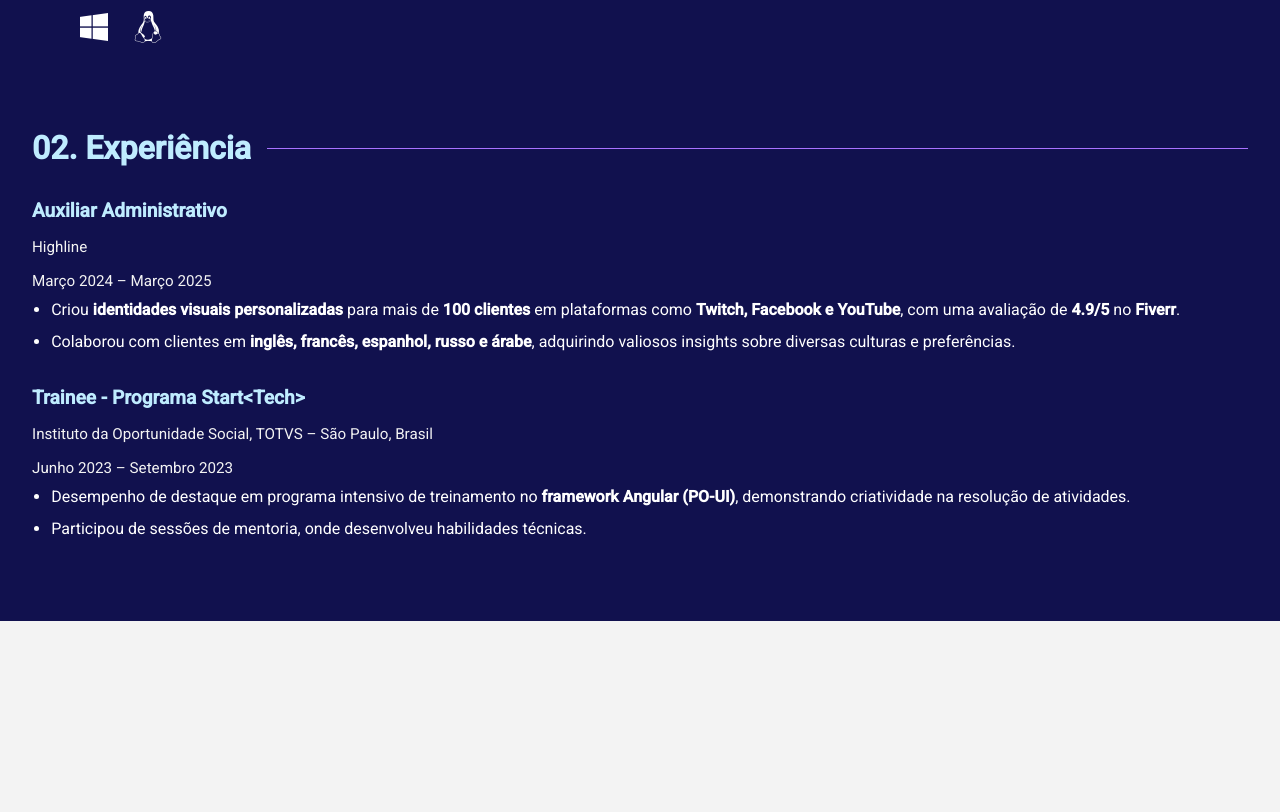
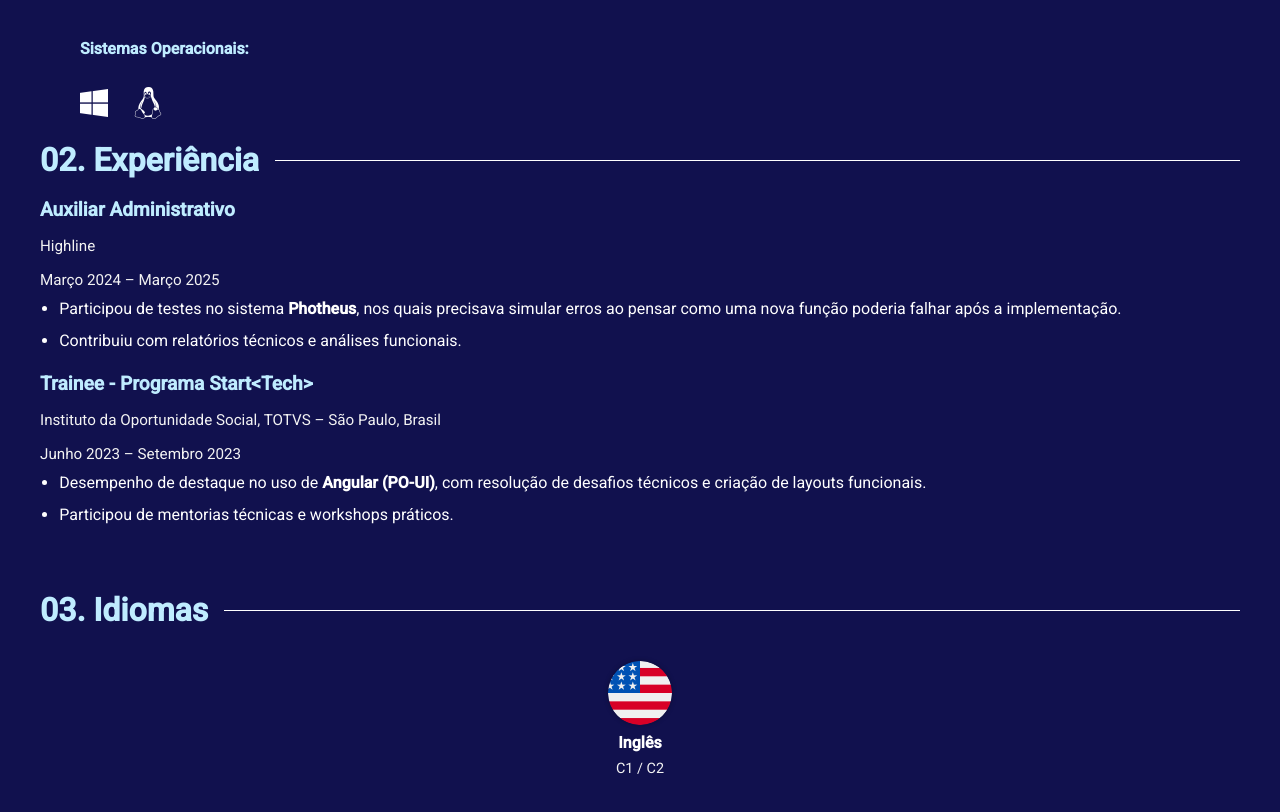
Before and after one commit to IamEduardok/portifolio, an Angular app: page /sobre in a window 1280 px wide. Shown: the part 860-1672 px from the top of the page. Before the commit the page ends 1481 px from the top, so only its background shows below. Built offline with nearby package versions, Linux system fonts and the light colour scheme.

Commit message:
Pagina "Sobre" finalizada

```diff
--- a/src/app/home/home.component.html
+++ b/src/app/home/home.component.html
@@ -33,12 +33,12 @@
           <div class="line"></div>
         </h1>
         <p class="about-description">
-          Olá, eu sou o Eduardo, também conhecido como IamEduardo!<br /><br />
-          Sou uma pessoa criativa, empática, com um toque non-sense e apaixonada por desenvolver experiências digitais.
-          Desenvolvo projetos do zero, percorrendo todas as etapas do desenvolvimento, utilizando recursos modernos e
-          amigáveis para os usuários.<br /><br />
+          Olá, eu sou o Eduardo, mas pode me chamar de Edu!<br /><br />
+          Sou um desenvolvedor Full Stack com foco em Front-end, movido por criatividade. Transformo ideias em produtos digitais funcionais, desde a concepção até a entrega, sempre priorizando a experiência do usuário.<br /><br />
           Atuo como desenvolvedor Full Stack, com expertise em Front-end. Minhas habilidades incluem a implementação de
-          layouts responsivos e acessíveis, a criação de APIs eficientes e a modelagem de bancos de dados.
+          layouts responsivos e acessíveis, a criação de APIs eficientes e a modelagem de bancos de dados.<br /><br />
+          Minha abordagem combina tecnologia moderna e design intuitivo, criando interfaces responsivas, acessíveis e visualmente atraentes. No back-end, desenvolvo APIs eficientes e estruturo bancos de dados para garantir performance e escalabilidade.
+          Além do código, acredito que tecnologia deve ser humana – por isso, valorizo a empatia, a colaboração e soluções que realmente façam a diferença.
         </p>
 
         <h2>Desenvolvedor com habilidades diversas/</h2>
--- a/src/app/sobre/sobre.component.html
+++ b/src/app/sobre/sobre.component.html
@@ -8,13 +8,17 @@
           <div class="line"></div>
         </h1>
         <p class="about-description">
-          Olá, eu sou o Eduardo, também conhecido como IamEduardo!<br /><br />
-          Sou uma pessoa criativa, empática, com um toque non-sense e apaixonada por desenvolver experiências digitais.
-          Desenvolvo projetos do zero, percorrendo todas as etapas do desenvolvimento, utilizando recursos modernos e
-          amigáveis para os usuários.<br /><br />
+          Olá, eu sou o Eduardo, mas pode me chamar de Edu!<br /><br />
+          Sou um desenvolvedor Full Stack com foco em Front-end, movido por criatividade. Transformo ideias em produtos digitais funcionais, desde a concepção até a entrega, sempre priorizando a experiência do usuário.<br /><br />
           Atuo como desenvolvedor Full Stack, com expertise em Front-end. Minhas habilidades incluem a implementação de
-          layouts responsivos e acessíveis, a criação de APIs eficientes e a modelagem de bancos de dados.
+          layouts responsivos e acessíveis, a criação de APIs eficientes e a modelagem de bancos de dados.<br /><br />
+          Minha abordagem combina tecnologia moderna e design intuitivo, criando interfaces responsivas, acessíveis e visualmente atraentes. No back-end, desenvolvo APIs eficientes e estruturo bancos de dados para garantir performance e escalabilidade.
+          Além do código, acredito que tecnologia deve ser humana – por isso, valorizo a empatia, a colaboração e soluções que realmente façam a diferença.
         </p>
+
+
+
+
 
         <h2>Desenvolvedor com habilidades diversas/</h2>
 
@@ -128,33 +132,49 @@
 
 
 
-      <!-- Título de Experiência -->
-<div class="about-info" style="margin-top: 4rem;">
+  <!-- ================================================================Experiência============================================================================ -->
+<div class="about-info" >
+  <div class="ti">
   <h1 class="about-title">
     <span>02.</span> Experiência
     <div class="line"></div>
   </h1>
+  </div>
 
-  <!-- Bloco de experiência 1 -->
   <div class="experience-entry">
     <h3 class="experience-role">Auxiliar Administrativo</h3>
     <p class="experience-company">Highline</p>
     <p class="experience-date">Março 2024 – Março 2025</p>
     <ul class="experience-tasks">
-      <li>Criou <strong>identidades visuais personalizadas</strong> para mais de <strong>100 clientes</strong> em plataformas como <strong>Twitch, Facebook e YouTube</strong>, com uma avaliação de <strong>4.9/5</strong> no <strong>Fiverr</strong>.</li>
-      <li>Colaborou com clientes em <strong>inglês, francês, espanhol, russo e árabe</strong>, adquirindo valiosos insights sobre diversas culturas e preferências.</li>
+      <li>Participou de testes no sistema <strong>Photheus</strong>, nos quais precisava simular erros ao pensar como uma nova função poderia falhar após a implementação.</li>
+      <li>Contribuiu com relatórios técnicos e análises funcionais.</li>
     </ul>
   </div>
 
-  <!-- Bloco de experiência 2 -->
   <div class="experience-entry">
     <h3 class="experience-role">Trainee - Programa Start&lt;Tech&gt;</h3>
     <p class="experience-company">Instituto da Oportunidade Social, TOTVS – São Paulo, Brasil</p>
     <p class="experience-date">Junho 2023 – Setembro 2023</p>
     <ul class="experience-tasks">
-      <li>Desempenho de destaque em programa intensivo de treinamento no <strong>framework Angular (PO-UI)</strong>, demonstrando criatividade na resolução de atividades.</li>
-      <li>Participou de sessões de mentoria, onde desenvolveu habilidades técnicas.</li>
+      <li>Desempenho de destaque no uso de <strong>Angular (PO-UI)</strong>, com resolução de desafios técnicos e criação de layouts funcionais.</li>
+      <li>Participou de mentorias técnicas e workshops práticos.</li>
     </ul>
+  </div>
+</div>
+
+<!-- ===========================================================================Idiomas============================================================================== -->
+<div class="about-info language-section" style="margin-top: 4rem;">
+  <h1 class="about-title">
+    <span>03.</span> Idiomas
+    <div class="line"></div>
+  </h1>
+
+  <div class="languages">
+    <div class="language-card">
+      <img src="assets/images/estados-unidos.png" alt="Bandeira dos Estados Unidos" class="language-flag" />
+      <p class="language-name">Inglês</p>
+      <p class="language-level">C1 / C2</p>
+    </div>
   </div>
 </div>
 
--- a/src/app/sobre/sobre.component.scss
+++ b/src/app/sobre/sobre.component.scss
@@ -27,7 +27,7 @@
     .line {
       flex-grow: 1;
       height: 1px;
-      background: #a972ff;
+      background: var(--color-white);
       margin-left: 0.5rem;
     }
   }
@@ -113,8 +113,18 @@
     }
 
 
+
+    .ti{
+      h1{
+       max-width: 1200px;
+    margin: 0 auto;
+    }
+    }
     .experience-entry {
-  margin-top: 2rem;
+  max-width: 1200px;
+    margin: 0 auto;
+
+
 
   .experience-role {
     font-size: 1.2rem;
@@ -143,4 +153,50 @@
   }
 }
 
+.language-section {
+  text-align: center;
+
+  h1{
+
+       max-width: 1200px;
+    margin: 0 auto;
+
+  }
+
+  .languages {
+    display: flex;
+    justify-content: center;
+    flex-wrap: wrap;
+    gap: 2rem;
+    margin-top: 2rem;
+  }
+
+  .language-card {
+    display: flex;
+    flex-direction: column;
+    align-items: center;
+    gap: 0.5rem;
+
+    .language-flag {
+      width: 64px;
+      height: 64px;
+      border-radius: 50%;
+      object-fit: cover;
+      box-shadow: 0 0 5px rgba(0, 0, 0, 0.3);
+    }
+
+    .language-name {
+      font-weight: 600;
+      color: var(--color-white);
+      margin: 0;
+    }
+
+    .language-level {
+      color: var(--color-light-gray);
+      font-size: 0.9rem;
+      margin: 0;
+    }
+  }
 }
+
+}
```
Also changed, not shown: src/assets/images/estados-unidos.png (added).
